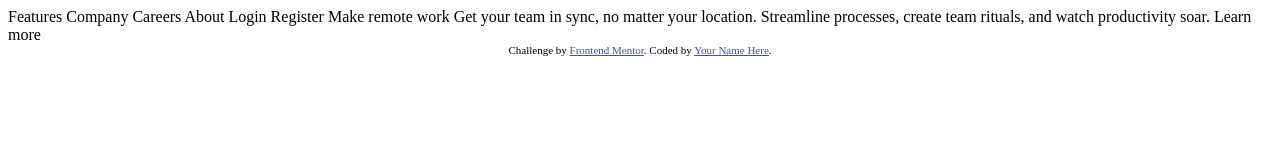
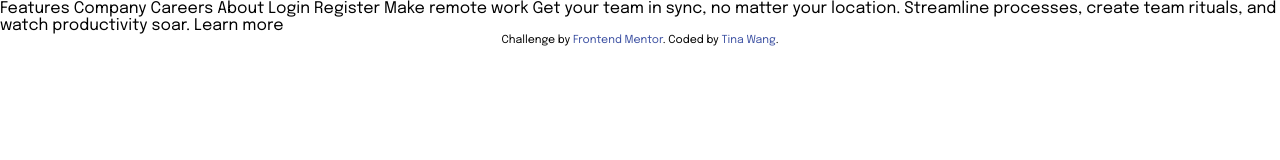
Before and after one commit to tina801005/FM-01-02-intro-section-with-dropdown-navigation, a plain HTML site: page index.html in a window 1280 px wide. Drawn offline with Linux system fonts and the light colour scheme.

Commit message:
-20251031 - 新增： 1. 需要用到的css檔案及html檔案建置完成 2. root.css , reset.css 完成 3. css已link至html 4. 編寫區塊備註已註明

```diff
--- /dev/null
+++ b/css/reset.css
@@ -0,0 +1,69 @@
+/* 樣式重置，清除默認樣式 */
+
+/* 設置為盒模型，並用繼承的方式添加至所有元件。提高穩定度及易維護性 */
+html {
+    box-sizing: border-box;
+}
+*,*::before,*::after{
+    box-sizing: inherit;
+}
+
+/* 將塊級元素的內外邊界設置為0 */
+body,
+h1,
+h2,
+h3,
+h4,
+h5,
+h6,
+hr,
+p,
+blockquote,
+dl,
+dt,
+dd,
+ul,
+ol,
+li,
+button,
+input,
+textarea,
+th,
+td {
+    margin: 0;
+    padding: 0;
+}
+
+/* a標籤移除預設的超連結樣式(藍色字體、底線、背景色) */
+a {
+    text-decoration: none;
+    background-color: transparent;
+    outline-width: 0;
+    color: inherit;
+}
+a:hover,
+a:active {
+    outline-width: 0;
+    text-decoration: none;
+}
+
+/* 移除選單標籤預設的項目符號 */
+ul,
+ol {
+    list-style: none;
+}
+
+/* 標題字重清除 */
+h1,
+h2,
+h3,
+h4,
+h5,
+h6 {
+    font-weight: inherit;
+}
+/* 清除圖片預設樣式 */
+img {
+    max-width: 100%;
+    display: block;
+}
--- /dev/null
+++ b/css/root.css
@@ -0,0 +1,31 @@
+:root{
+    /* 顏色控制區 */
+    /* 色票 */
+    --color-white:hsl(0, 0%, 98%);
+    --color-gray:hsl(0, 0%, 41%);
+    --color-black:hsl(0, 0%, 8%);
+
+    /* 語意 */
+    --color-background:var(--color-white);
+    --color-text-primary:var(--color-black);
+    --color-text-secondary:var(--color-gray);
+
+    /* 元件 */
+    --button-LearnMoreText-color:var(--color-white);
+    --button-LearnMoreBackground-color:var(--color-black);
+    --nav-hover-color:var(--color-text-primary);
+
+    /* 尺寸控制區 */
+    /* 文字 */
+    --font-weight-normal:500;
+    --font-weight-bold:700;
+    --font-size-normal: 18px;
+    --font-family:"Epilogue", sans-serif;
+
+    /* 邊框 */
+    --border-radius:15px;
+
+    /* 元件 */
+    --article-title-font-size:clamp(32px, 5vw, 56px);
+    --article-paragraph-font-size:clamp(16px, 2.5vw, 20px);
+}
--- /dev/null
+++ b/css/style.css
@@ -0,0 +1,3 @@
+*{
+    font-family: var(--font-family);
+}
--- a/index.html
+++ b/index.html
@@ -5,6 +5,25 @@
   <meta name="viewport" content="width=device-width, initial-scale=1.0"> <!-- displays site properly based on user's device -->
 
   <link rel="icon" type="image/png" sizes="32x32" href="./images/favicon-32x32.png">
+  <!-- 字型 -->
+  <link href="https://fonts.googleapis.com/css2?family=Epilogue:ital,wght@0,100..900;1,100..900&display=swap" rel="stylesheet">
+
+  <!-- css -->
+  <!-- reset.css -->
+  <link rel="stylesheet" href="/css/reset.css">
+  <!-- root.css -->
+  <link rel="stylesheet" href="/css/root.css">
+  <!-- style.css -->
+  <link rel="stylesheet" href="/css/style.css">
+
+  <!-- css測試區塊開始-->
+  <style>
+
+  </style>
+  <!-- css測試區塊結束 -->
+
+  <!-- media.css -->
+  <link rel="stylesheet" href="/css/media.css">
 
   <title>Frontend Mentor | Intro section with dropdown navigation</title>
 
@@ -15,6 +34,9 @@
   </style>
 </head>
 <body>
+  <!-- 區塊1：header(放置logo,nav(table&mobile),mask) -->
+
+  <!-- 區塊2：main(放置article及image) -->
 
   Features
   Company
@@ -33,7 +55,7 @@
 
   <div class="attribution">
     Challenge by <a href="https://www.frontendmentor.io?ref=challenge" target="_blank">Frontend Mentor</a>.
-    Coded by <a href="#">Your Name Here</a>.
+    Coded by <a href="#">Tina Wang</a>.
   </div>
 </body>
 </html>
```
Also changed, not shown: css/media.css (added).
